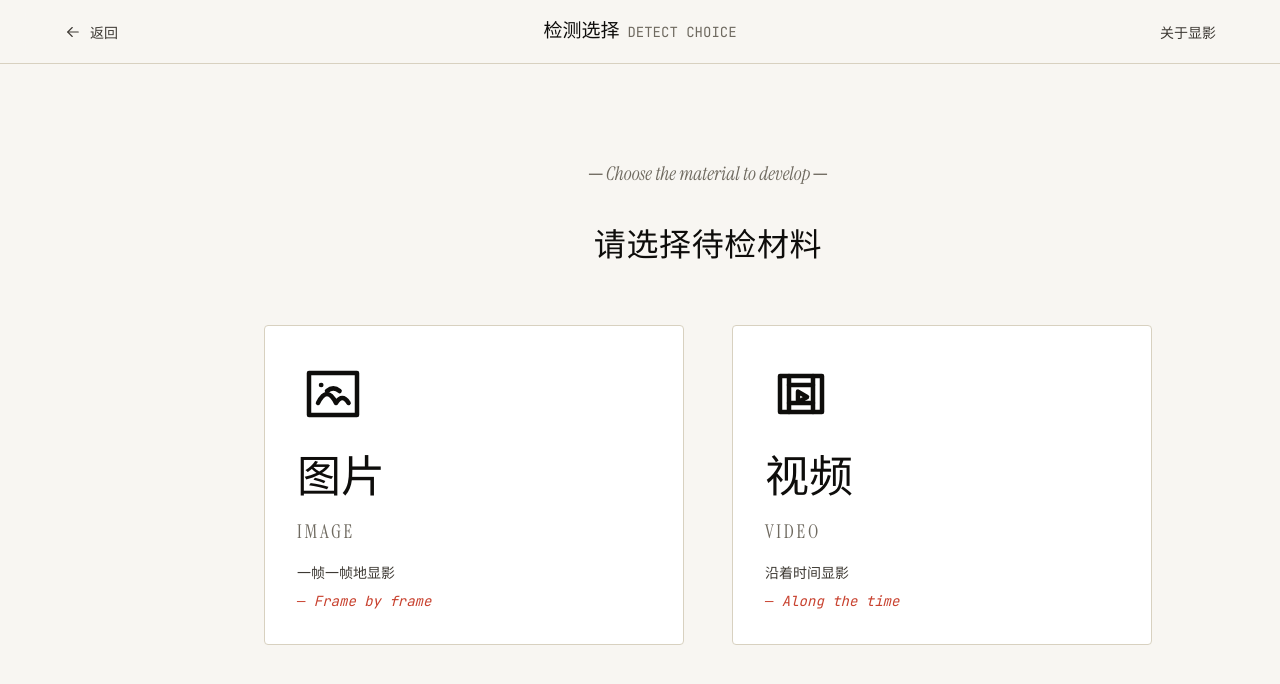
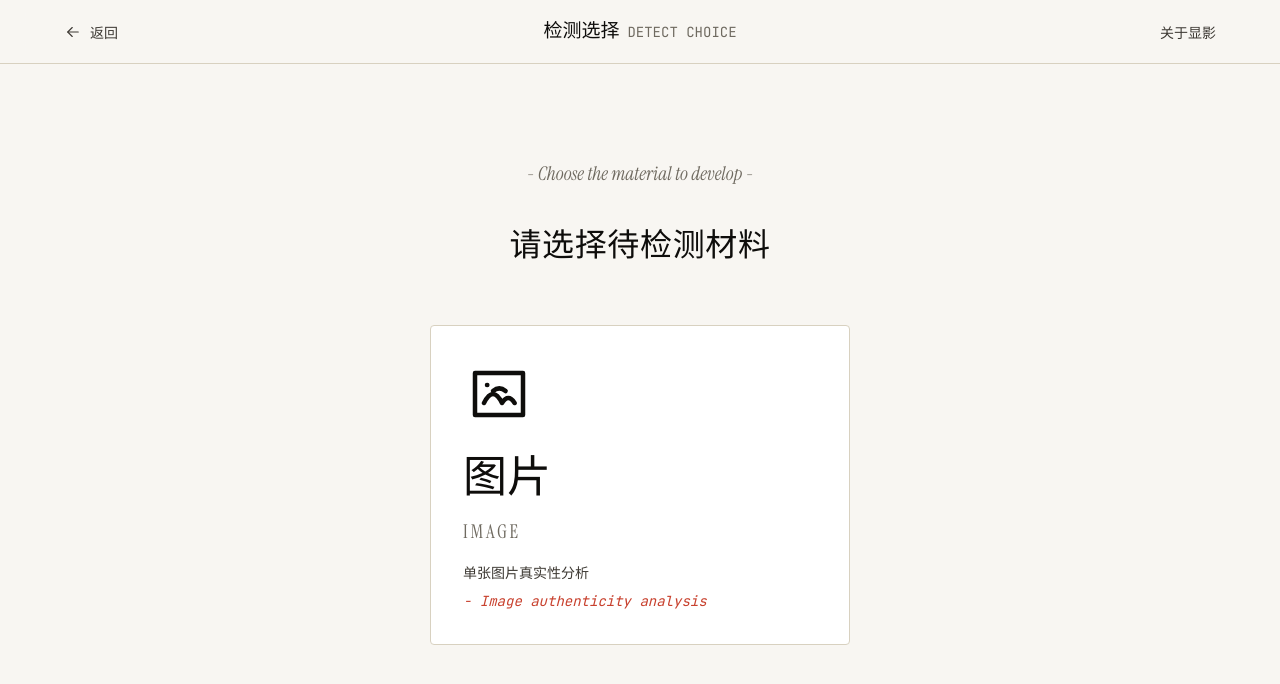
Before and after one commit to fengting124/develop, a React (Vite) app: page /detect in a window 1280 px wide. Shown: the top 684 px of the page. Built offline with nearby package versions, Linux system fonts and the light colour scheme.

Commit message:
refactor: separate formal and showcase routes

```diff
--- a/package.json
+++ b/package.json
@@ -7,7 +7,7 @@
     "dev": "vite",
     "build": "tsc -b && vite build",
     "lint": "eslint .",
-    "test": "node --test --experimental-strip-types src/api/errorMessage.test.ts src/config/capabilities.test.ts src/pages/AdminEvaluations/evaluationInsights.test.ts",
+    "test": "node --test --experimental-strip-types src/api/errorMessage.test.ts src/config/capabilities.test.ts src/config/routePolicy.test.ts src/pages/AdminEvaluations/evaluationInsights.test.ts",
     "preview": "vite preview"
   },
   "dependencies": {
--- a/src/App.tsx
+++ b/src/App.tsx
@@ -14,7 +14,6 @@ const AdminDetections = lazy(() => import('@/pages/AdminDetections').then((modul
 const AdminEvaluations = lazy(() => import('@/pages/AdminEvaluations').then((module) => ({ default: module.AdminEvaluations })));
 const AdminModels = lazy(() => import('@/pages/AdminModels').then((module) => ({ default: module.AdminModels })));
 const AdminReview = lazy(() => import('@/pages/AdminReview').then((module) => ({ default: module.AdminReview })));
-const VideoShowcase = lazy(() => import('@/pages/AdminPipeline/VideoShowcase').then((module) => ({ default: module.VideoShowcase })));
 const ImageShowcase = lazy(() => import('@/pages/AdminPipeline/ImageShowcase').then((module) => ({ default: module.ImageShowcase })));
 const Dev = lazy(() => import('@/pages/Dev').then((module) => ({ default: module.Dev })));
 const NotFound = lazy(() => import('@/pages/NotFound/NotFound').then((module) => ({ default: module.NotFound })));
@@ -36,7 +35,7 @@ function AnimatedRoutes() {
             <Route path="/" element={<Home />} />
             <Route path="/detect" element={<DetectChoice />} />
             <Route path="/detect/image" element={<DetectImage />} />
-            <Route path="/detect/video" element={<DetectVideo />} />
+            <Route path="/detect/video" element={<Navigate to="/detect" replace />} />
             <Route path="/detect/report/:id" element={<Report />} />
             <Route path="/admin" element={<AdminLayout />}>
               <Route index element={<AdminOverview />} />
@@ -45,12 +44,12 @@ function AnimatedRoutes() {
               <Route path="models" element={<AdminModels />} />
               <Route path="review" element={<AdminReview />} />
               <Route path="pipeline" element={<Navigate to="/admin/detections" replace />} />
-              <Route path="pipeline/showcase/video" element={<VideoShowcase />} />
-              <Route path="pipeline/showcase/image" element={<ImageShowcase />} />
               <Route path="experts" element={<Navigate to="/admin/models" replace />} />
               <Route path="anomaly" element={<Navigate to="/admin/review" replace />} />
             </Route>
             <Route path="/dev" element={<Dev />} />
+            <Route path="/dev/showcase/video-detection" element={<DetectVideo />} />
+            <Route path="/dev/showcase/image-pipeline" element={<ImageShowcase />} />
             <Route path="*" element={<NotFound />} />
           </Routes>
         </Suspense>
--- a/src/pages/DetectChoice/DetectChoice.module.css
+++ b/src/pages/DetectChoice/DetectChoice.module.css
@@ -65,14 +65,6 @@
   stroke-dashoffset: 0;
 }
 
-.videoIcon {
-  transition: transform 700ms ease-out;
-}
-
-.choiceCard:hover .videoIcon {
-  transform: translateY(-4px) scale(1.04);
-}
-
 .center {
   display: grid;
   gap: var(--space-2);
--- a/src/pages/DetectChoice/index.tsx
+++ b/src/pages/DetectChoice/index.tsx
@@ -1,6 +1,6 @@
 import { Link } from 'react-router-dom';
 import { PageContainer } from '@/components/primitives';
-import { FilmReel, ImageFrame } from '@/components/icons';
+import { ImageFrame } from '@/components/icons';
 import { UserTopbar } from '@/components/UserTopbar/UserTopbar';
 import styles from './DetectChoice.module.css';
 
@@ -10,8 +10,8 @@ export function DetectChoice() {
       <UserTopbar title="检测选择" english="DETECT CHOICE" />
       <PageContainer width="narrow">
         <section className={styles.body}>
-        <p className={styles.kicker}>─ Choose the material to develop ─</p>
-        <h1>请选择待检材料</h1>
+          <p className={styles.kicker}>- Choose the material to develop -</p>
+          <h1>请选择待检测材料</h1>
           <div className={styles.cards}>
             <Link className={styles.choiceCard} to="/detect/image">
               <ImageFrame className={styles.imageIcon} />
@@ -20,19 +20,8 @@ export function DetectChoice() {
                 <em>IMAGE</em>
               </span>
               <span className={styles.bottom}>
-              一帧一帧地显影
-              <em>─ Frame by frame</em>
-            </span>
-          </Link>
-          <Link className={styles.choiceCard} to="/detect/video">
-            <FilmReel className={styles.videoIcon} />
-            <span className={styles.center}>
-              <strong>视频</strong>
-              <em>VIDEO</em>
-            </span>
-            <span className={styles.bottom}>
-              沿着时间显影
-              <em>─ Along the time</em>
+                单张图片真实性分析
+                <em>- Image authenticity analysis</em>
               </span>
             </Link>
           </div>
```
Also changed, not shown: src/config/routePolicy.ts (added, +13 -0 lines), 2 other files (tests, documents, lock files or other folders). Lines whose indentation alone changed are shown as unchanged.
